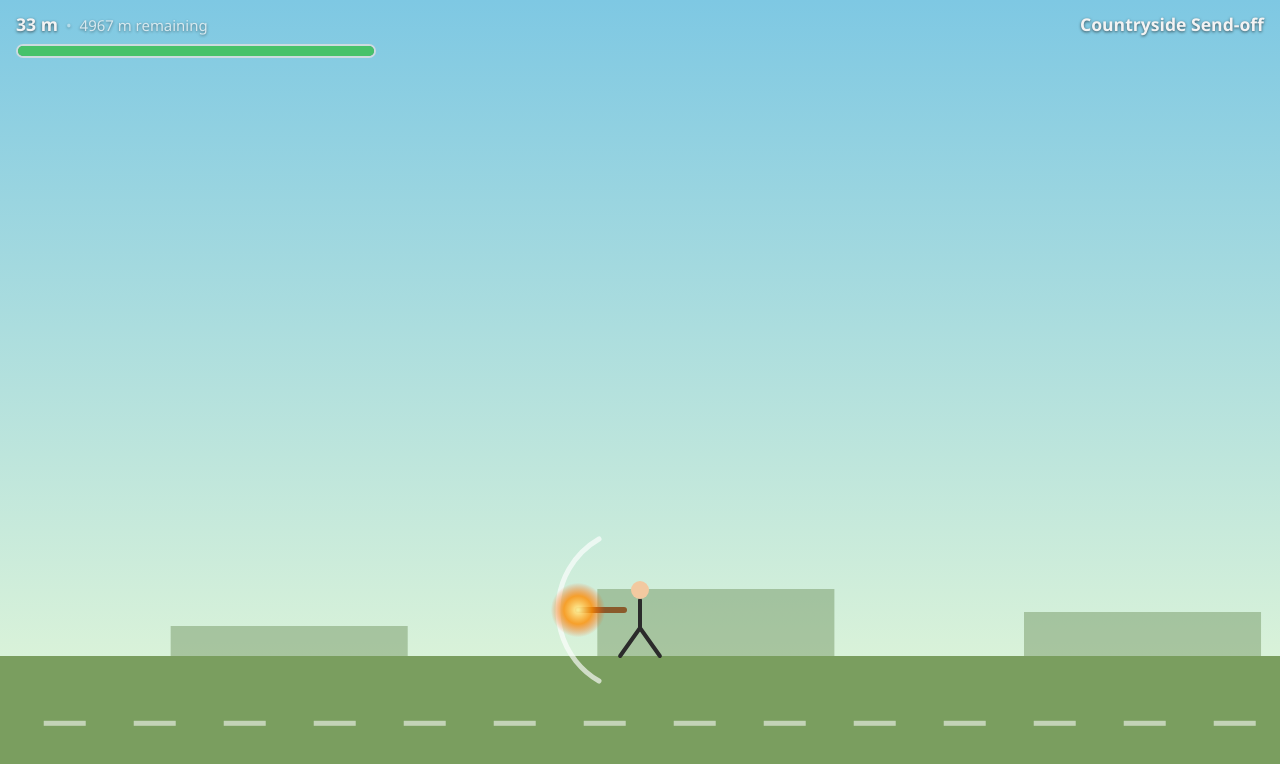
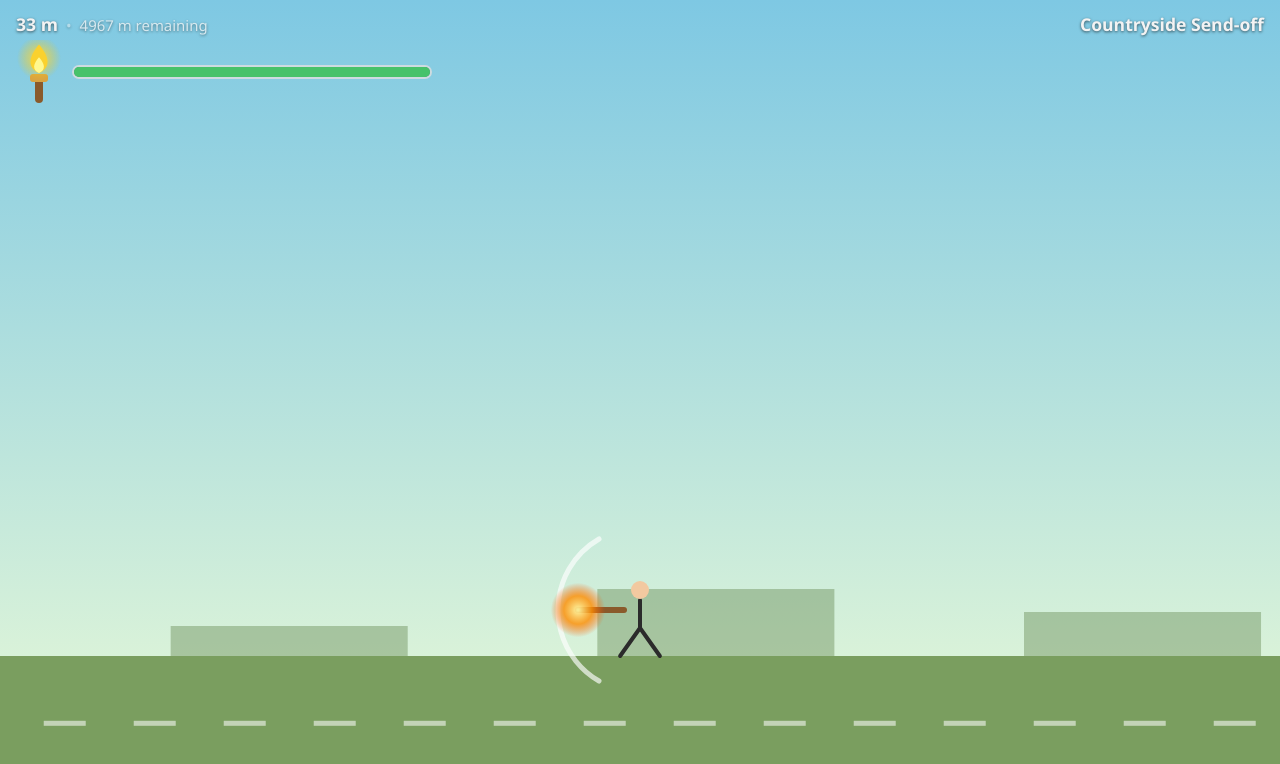
Before and after one commit to SiarheiAbr/olympic-torch-panic, a website with bundled scripts: page app/index.html in a window 1280 px wide. Both pictures are taken after a click on the button "Start Run". Built offline with nearby package versions, Linux system fonts and the light colour scheme; animation ran at ten frames a second.

Commit message:
HUD torch flame indicator: thematic at-a-glance flame health
A drawn torch icon beside the integrity bar whose flame mirrors the
flame's health each frame: height and glow scale with integrity, hue
shifts golden -> orange -> red as energy drains, flicker amplitude grows
as the flame weakens, CRITICAL adds a pulsing red halo (in step with the
existing vignette/audio cues, REQ-FLM-008), and extinguished leaves a
smoke wisp. Canvas 2D primitives only, dpr-aware, no assets; the exact
gauge bar stays for precise reading (REQ-RUN-011). New e2e test asserts
the indicator is visible and painted during a run.

Co-Authored-By: Claude Fable 5 <noreply@anthropic.com>

```diff
--- a/app/css/styles.css
+++ b/app/css/styles.css
@@ -77,8 +77,22 @@ body {
   display: none;
 }
 
+/* Torch-and-flame health indicator: the flame's size, color, and flicker are
+   drawn per frame by ui/hud.js; the bar beside it keeps the exact reading. */
+.hud-flame-row {
+  display: flex;
+  align-items: center;
+  gap: 10px;
+  margin-top: 4px;
+}
+
+.hud-flame {
+  width: 46px;
+  height: 64px;
+  flex: none;
+}
+
 .hud-gauge {
-  margin-top: 8px;
   height: 14px;
   width: min(360px, 60vw);
   border: 2px solid rgba(255, 255, 255, 0.7);
--- a/app/index.html
+++ b/app/index.html
@@ -18,8 +18,11 @@
           </span>
           <span id="hud-environment" class="hud-environment"></span>
         </div>
-        <div id="hud-gauge" class="hud-gauge gauge-strong">
-          <div id="hud-gauge-fill" class="hud-gauge-fill"></div>
+        <div class="hud-flame-row">
+          <canvas id="hud-flame" class="hud-flame" aria-label="Flame health indicator"></canvas>
+          <div id="hud-gauge" class="hud-gauge gauge-strong">
+            <div id="hud-gauge-fill" class="hud-gauge-fill"></div>
+          </div>
         </div>
         <div id="hud-banner" class="hud-banner hidden"></div>
       </div>
--- a/app/js/main.js
+++ b/app/js/main.js
@@ -57,6 +57,7 @@ const hud = createHud({
   environment: $('hud-environment'),
   gauge: $('hud-gauge'),
   gaugeFill: $('hud-gauge-fill'),
+  flame: /** @type {HTMLCanvasElement} */ ($('hud-flame')),
   banner: $('hud-banner'),
 });
 const screens = createScreens({
@@ -177,7 +178,7 @@ let fps = 0;
 
 function render(s, dt) {
   renderer.render(s, dt);
-  if (s.session !== SESSION.MAIN_MENU) hud.update(s);
+  if (s.session !== SESSION.MAIN_MENU) hud.update(s, dt);
   const countdownTick = screens.update(s);
   if (countdownTick !== null) audio.countdownTick();
 
--- a/app/js/ui/hud.js
+++ b/app/js/ui/hud.js
@@ -1,6 +1,9 @@
 // @ts-check
 // REQ-RUN-011: distance (whole meters), integrity gauge, environment name,
 // visible at all times while RUNNING. Also shows the stage banner (REQ-RUN-005).
+// The torch-and-flame indicator mirrors the flame state thematically
+// (REQ-FLM-008 feedback): size/brightness/hue track integrity, flicker grows
+// as the flame weakens, and CRITICAL adds a pulsing warning halo.
 
 import { ENVIRONMENTS, TOTAL_DISTANCE } from '../core/tuning.js';
 import { FLAME_STATE } from '../core/state.js';
@@ -12,6 +15,10 @@ const GAUGE_CLASS_BY_FLAME_STATE = {
   [FLAME_STATE.EXTINGUISHED]: 'gauge-critical',
 };
 
+// Logical drawing size of the indicator (CSS px; must match .hud-flame).
+const FLAME_W = 46;
+const FLAME_H = 64;
+
 /**
  * @param {Object} els
  * @param {HTMLElement} els.distance
@@ -19,12 +26,118 @@ const GAUGE_CLASS_BY_FLAME_STATE = {
  * @param {HTMLElement} els.environment
  * @param {HTMLElement} els.gauge
  * @param {HTMLElement} els.gaugeFill
+ * @param {HTMLCanvasElement} els.flame
  * @param {HTMLElement} els.banner
  */
 export function createHud(els) {
+  const dpr = window.devicePixelRatio || 1;
+  els.flame.width = Math.round(FLAME_W * dpr);
+  els.flame.height = Math.round(FLAME_H * dpr);
+  const ctx2d = els.flame.getContext('2d');
+  ctx2d.setTransform(dpr, 0, 0, dpr, 0, 0);
+  let time = 0;
+
+  function drawFlameIndicator(state, dt) {
+    time += dt;
+    ctx2d.clearRect(0, 0, FLAME_W, FLAME_H);
+
+    const cx = FLAME_W / 2;
+    const cupY = 38;
+
+    // Torch body: tapered handle + gold band, matching the in-game torch hues.
+    ctx2d.strokeStyle = '#8a5a2b';
+    ctx2d.lineCap = 'round';
+    ctx2d.lineWidth = 8;
+    ctx2d.beginPath();
+    ctx2d.moveTo(cx, cupY + 2);
+    ctx2d.lineTo(cx, FLAME_H - 5);
+    ctx2d.stroke();
+    ctx2d.fillStyle = '#d9a441';
+    ctx2d.beginPath();
+    ctx2d.roundRect(cx - 9, cupY - 4, 18, 8, 3);
+    ctx2d.fill();
+
+    if (state.flame.state === FLAME_STATE.EXTINGUISHED) {
+      // A faint smoke wisp where the flame was.
+      ctx2d.strokeStyle = 'rgba(200,200,200,0.5)';
+      ctx2d.lineWidth = 2;
+      ctx2d.beginPath();
+      ctx2d.moveTo(cx, cupY - 8);
+      ctx2d.quadraticCurveTo(cx + 5, cupY - 16, cx - 2, cupY - 22);
+      ctx2d.stroke();
+      return;
+    }
+
+    const level = Math.max(0, Math.min(1, state.flame.integrity / 100));
+    const critical = state.flame.state === FLAME_STATE.CRITICAL;
+
+    // Weak flames flicker harder; CRITICAL shudders visibly (REQ-FLM-008).
+    const flickerAmp = 0.06 + 0.14 * (1 - level) + (critical ? 0.1 : 0);
+    const flicker =
+      1 + flickerAmp * Math.sin(time * 13 + Math.sin(time * 7) * 2) * (0.7 + 0.3 * Math.random());
+
+    // Size and hue track remaining energy: tall golden blaze -> small red ember.
+    const flameH = (9 + 21 * level) * flicker;
+    const hue = 10 + 38 * level; // red-ish 10 -> golden 48
+    const coreY = cupY - 7 - flameH * 0.45;
+
+    if (critical) {
+      // Pulsing warning halo, in step with the on-canvas red vignette.
+      const pulse = 0.5 + 0.5 * Math.sin(time * 6);
+      const halo = ctx2d.createRadialGradient(cx, coreY, 2, cx, coreY, 20 + 5 * pulse);
+      halo.addColorStop(0, `rgba(255,60,40,${(0.25 + 0.3 * pulse).toFixed(3)})`);
+      halo.addColorStop(1, 'rgba(255,60,40,0)');
+      ctx2d.fillStyle = halo;
+      ctx2d.fillRect(0, 0, FLAME_W, FLAME_H);
+    }
+
+    // Layered teardrop flame: outer glow, body, hot core. The glow radius is
+    // capped just inside the canvas so its falloff never clips into a square.
+    const glowR = Math.min(flameH * 1.15, FLAME_W / 2 - 1);
+    const glow = ctx2d.createRadialGradient(cx, coreY, 1, cx, coreY, glowR);
+    glow.addColorStop(0, `hsla(${hue}, 100%, 62%, ${0.5 + 0.35 * level})`);
+    glow.addColorStop(1, `hsla(${hue}, 100%, 50%, 0)`);
+    ctx2d.fillStyle = glow;
+    ctx2d.beginPath();
+    ctx2d.arc(cx, coreY, glowR, 0, Math.PI * 2);
+    ctx2d.fill();
+
+    ctx2d.fillStyle = `hsl(${hue}, 95%, ${44 + 14 * level}%)`;
+    drawTeardrop(cx, cupY - 5, flameH, flameH * 0.42);
+    ctx2d.fillStyle = `hsl(${hue + 8}, 100%, ${70 + 8 * level}%)`;
+    drawTeardrop(cx, cupY - 5, flameH * 0.55, flameH * 0.24);
+  }
+
+  /** A flame-shaped teardrop standing on baseY: round belly, pinched tip. */
+  function drawTeardrop(cx, baseY, height, halfWidth) {
+    ctx2d.beginPath();
+    ctx2d.moveTo(cx, baseY - height);
+    ctx2d.bezierCurveTo(
+      cx + halfWidth * 0.9,
+      baseY - height * 0.55,
+      cx + halfWidth,
+      baseY - height * 0.2,
+      cx,
+      baseY
+    );
+    ctx2d.bezierCurveTo(
+      cx - halfWidth,
+      baseY - height * 0.2,
+      cx - halfWidth * 0.9,
+      baseY - height * 0.55,
+      cx,
+      baseY - height
+    );
+    ctx2d.closePath();
+    ctx2d.fill();
+  }
+
   return {
-    /** @param {import('../core/state.js').GameState} state */
-    update(state) {
+    /**
+     * @param {import('../core/state.js').GameState} state
+     * @param {number} [dt]
+     */
+    update(state, dt = 0) {
       if (!state.run) return;
       // REQ-RUN-011: distance covered, plus how far remains to the finish line.
       // parseInt on the element text still reads `covered` first (see e2e smoke test).
@@ -35,6 +148,7 @@ export function createHud(els) {
       els.environment.textContent = ENVIRONMENTS[state.run.environmentIndex].name;
       els.gaugeFill.style.width = `${state.flame.integrity}%`;
       els.gauge.className = `hud-gauge ${GAUGE_CLASS_BY_FLAME_STATE[state.flame.state] || 'gauge-strong'}`;
+      drawFlameIndicator(state, dt);
       if (state.banner) {
         els.banner.textContent = state.banner.name;
         els.banner.classList.remove('hidden');
```
Also changed, not shown: tests/e2e/smoke.spec.js (+15 -0 lines).
